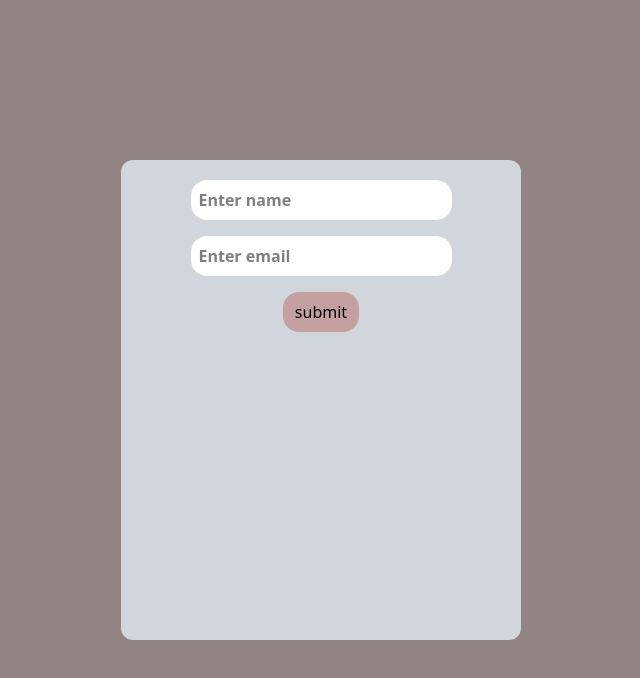
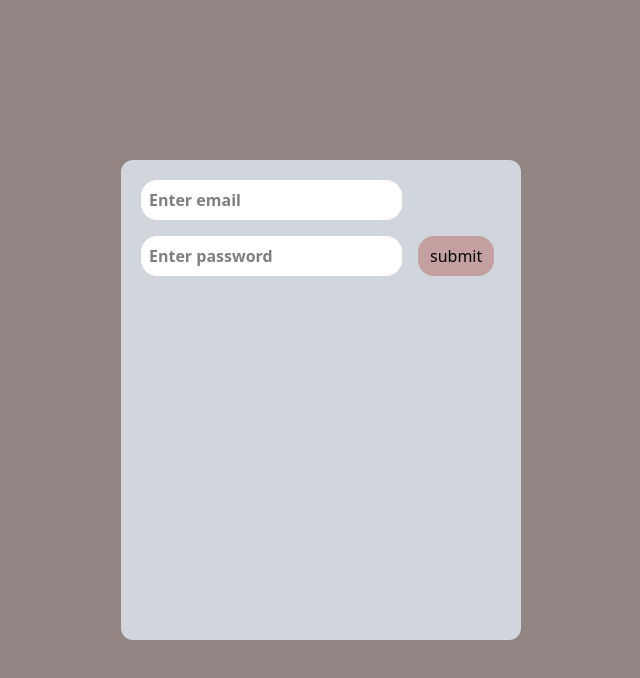
Before and after one commit to govin-raaj/react, a React (Vite) app in the folder vite-project/: page / in a window 1280 px wide. Shown: the top 678 px of the page, without its empty margins (319-959 px from the left). Built offline with nearby package versions, Linux system fonts and the light colour scheme.

Commit message:
validation

```diff
--- a/vite-project/src/App.jsx
+++ b/vite-project/src/App.jsx
@@ -2,52 +2,64 @@ import React, { useState } from 'react'
 
 function App() {
 
-  const [user, setUser] = useState({name:'',email:''})
+  const [user, setUser] = useState({ email: '', password: '' })
   const [users, setusers] = useState([])
 
 
   const submit = (e) => {
     e.preventDefault()
 
-    if(!user.name.trim() || !user.email.trim()){
-      return alert("field cannot be empty")
+    if (!user.email.trim()) {
+      return alert("email cannot be empty")
+    } else if (user.password.trim().length < 8) {
+      return alert("password should be atleast 8 char")
     }
 
     console.log("user:", user)
-    let temp=[...users]
+    let temp = [...users]
     console.log("users array:", temp)
     temp.push(user)
     setusers(temp)
-    setUser({ name: '', email: '' })
+    setUser({ email: '', password: '' })
   }
 
 
   return (
     <>
-    <div className='h-screen w-full flex items-center justify-center '>
-        <form className='w-100 h-120 bg-gray-300 p-3 m-4  flex flex-col overflow-hidden items-center justify-start rounded-xl' onSubmit={(e)=>submit(e)}>
-        <input type='text'
-          value={user.name}
-          placeholder='Enter name'
-          className='p-2 m-2 bg-white rounded-2xl text-black font-bold'
-          onChange={(e)=>{
-            console.log("name ",e.target.value)
-            setUser({ ...user, name: e.target.value })
-          }}
-
-        />
+      <div className='h-screen w-full flex flex-col items-center justify-center '>
+        <div className='w-100 h-120 bg-gray-300 p-3 m-4  flex flex-col gap-8 overflow-hidden items-center justify-start rounded-xl'>
+          <form onSubmit={(e) => submit(e)}>
             <input type='email'
               value={user.email}
               placeholder='Enter email'
               className='p-2 m-2 bg-white rounded-2xl text-black font-bold'
-            onChange={(e)=>{
-            console.log("email ",e.target.value)
+              onChange={(e) => {
+                console.log("email ", e.target.value)
                 setUser({ ...user, email: e.target.value })
+              }}
+
+            />
+            <input type='password'
+              value={user.password}
+              placeholder='Enter password'
+              className='p-2 m-2 bg-white rounded-2xl text-black font-bold'
+              onChange={(e) => {
+                console.log("password ", e.target.value)
+                setUser({ ...user, password: e.target.value })
               }}
 
             />
             <button type='submit' className='p-2 px-3 m-2 bg-[rgb(196,160,160)]  rounded-2xl'>submit</button>
           </form>
+
+          <ul>
+            {users.map((el, i) => (
+              <li className='text-lg font-bold bg-gray-400 p-1 m-2 rounded-xl'  key={i}> email: {el.email} || pass: {el.password} </li>
+            ))}
+          </ul>
+
+        </div>
+
       </div>
     </>
   )
```
Lines whose indentation alone changed are shown as unchanged.
